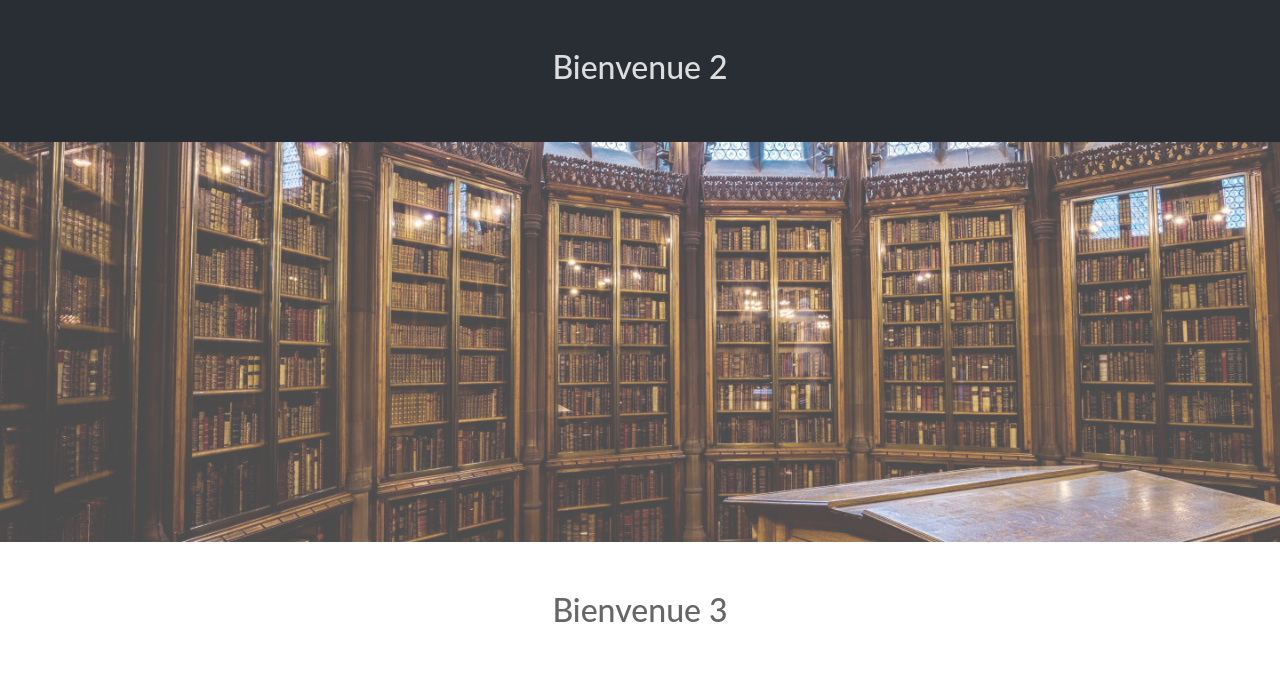
After one commit to Youss06/Library, a PHP site: page /views/indexVue.php in a window 1280 px wide. The commit adds this page. Shown: the part 1344-2030 px from the top of the page. Run offline with PHP 8.4, Linux system fonts and the light colour scheme.

Commit message:
Ad Html parallax

```diff
--- a/assets/css/main.css
+++ b/assets/css/main.css
@@ -1,310 +1,84 @@
-/*! HTML5 Boilerplate v5.3.0 | MIT License | https://html5boilerplate.com/ */
-
-/*
- * What follows is the result of much research on cross-browser styling.
- * Credit left inline and big thanks to Nicolas Gallagher, Jonathan Neal,
- * Kroc Camen, and the H5BP dev community and team.
- */
-
-/* ==========================================================================
-   Base styles: opinionated defaults
-   ========================================================================== */
-
-html {
-    color: #222;
-    font-size: 1em;
-    line-height: 1.4;
-}
-
-/*
- * Remove text-shadow in selection highlight:
- * https://twitter.com/miketaylr/status/12228805301
- *
- * These selection rule sets have to be separate.
- * Customize the background color to match your design.
- */
-
-::-moz-selection {
-    background: #b3d4fc;
-    text-shadow: none;
-}
-
-::selection {
-    background: #b3d4fc;
-    text-shadow: none;
-}
-
-/*
- * A better looking default horizontal rule
- */
-
-hr {
-    display: block;
-    height: 1px;
-    border: 0;
-    border-top: 1px solid #ccc;
-    margin: 1em 0;
-    padding: 0;
-}
-
-/*
- * Remove the gap between audio, canvas, iframes,
- * images, videos and the bottom of their containers:
- * https://github.com/h5bp/html5-boilerplate/issues/440
- */
-
-audio,
-canvas,
-iframe,
-img,
-svg,
-video {
-    vertical-align: middle;
-}
-
-/*
- * Remove default fieldset styles.
- */
-
-fieldset {
-    border: 0;
-    margin: 0;
-    padding: 0;
-}
-
-/*
- * Allow only vertical resizing of textareas.
- */
-
-textarea {
-    resize: vertical;
-}
-
-/* ==========================================================================
-   Browser Upgrade Prompt
-   ========================================================================== */
-
-.browserupgrade {
-    margin: 0.2em 0;
-    background: #ccc;
-    color: #000;
-    padding: 0.2em 0;
-}
-
-/* ==========================================================================
-   Author's custom styles
-   ========================================================================== */
-
-
-
-/* ##################################################################### */
-/* ##########################   SMARTPHONE   ########################### */
-/* ##################################################################### */
-/* Extra small devices (phones, less than 768px) */
-
-
-
-/* ##################################################################### */
-/* ############################   TABLETS   ############################ */
-/* ##################################################################### */
-/* Small devices (tablets, 768px and up) */
-@media (min-width: 768px) {
-
-}
-
-/* ##################################################################### */
-/* ############################   DESKTOPS   ########################### */
-/* ##################################################################### */
-/* Medium devices (desktops, 992px and up) */
-@media (min-width: 992px) {
-
-}
-
-/* ##################################################################### */
-/* ########################   LARGE DESKTOPS   ######################### */
-/* ##################################################################### */
-/* Large devices (large desktops, 1200px and up) */
-@media (min-width: 1200px) {
-
+h1 {
+  text-align: center;
 }
 
 
 
+/*body  {
+    background-image: url("../img/John_Rylands_Library_wallpaper.jpg");
+    background-repeat: no-repeat;
+    background-attachment: fixed;
+    background-size: cover;
+    background-position: center;
+}*/
+
+body, html {
+  height: 100%;
+  margin: 0;
+  font-size: 16px;
+  font-family: "Lato", sans-serif;
+  font-weight: 400;
+  line-height: 1.8em;
+  color: #666;
+}
+
+.img1, .img2, .img3 {
+  position: relative;
+  opacity: 0.70;
+  background-position: center;
+  background-size: cover;
+  background-repeat: no-repeat;
+  background-attachment: fixed;
+}
 
 
-
-
-
-
-
-
-
-/* ==========================================================================
-   Helper classes
-   ========================================================================== */
-
-/*
- * Hide visually and from screen readers
- */
-
-.hidden {
-    display: none !important;
+.img1 {
+  background-image: url("../img/image2.jpeg");
+  min-height: 100%;
 }
 
-/*
- * Hide only visually, but have it available for screen readers:
- * http://snook.ca/archives/html_and_css/hiding-content-for-accessibility
- */
-
-.visuallyhidden {
-    border: 0;
-    clip: rect(0 0 0 0);
-    height: 1px;
-    margin: -1px;
-    overflow: hidden;
-    padding: 0;
-    position: absolute;
-    width: 1px;
+.img2 {
+  background-image: url("../img/image1.jpeg");
+  min-height: 400px;
 }
 
-/*
- * Extends the .visuallyhidden class to allow the element
- * to be focusable when navigated to via the keyboard:
- * https://www.drupal.org/node/897638
- */
-
-.visuallyhidden.focusable:active,
-.visuallyhidden.focusable:focus {
-    clip: auto;
-    height: auto;
-    margin: 0;
-    overflow: visible;
-    position: static;
-    width: auto;
+.img3 {
+  background-image: url("../img/John_Rylands_Library_wallpaper.jpg");
+  min-height: 400px;
 }
 
-/*
- * Hide visually and from screen readers, but maintain layout
- */
-
-.invisible {
-    visibility: hidden;
+.section {
+  text-align: center;
+  padding: 50px 80px;
 }
 
-/*
- * Clearfix: contain floats
- *
- * For modern browsers
- * 1. The space content is one way to avoid an Opera bug when the
- *    `contenteditable` attribute is included anywhere else in the document.
- *    Otherwise it causes space to appear at the top and bottom of elements
- *    that receive the `clearfix` class.
- * 2. The use of `table` rather than `block` is only necessary if using
- *    `:before` to contain the top-margins of child elements.
- */
-
-.clearfix:before,
-.clearfix:after {
-    content: " "; /* 1 */
-    display: table; /* 2 */
+.Firstsection {
+  background-color: #f4f4f4;
+  color: #666;
 }
 
-.clearfix:after {
-    clear: both;
+.Secondsection {
+  background-color: #282e34;
+  color: #ddd;
 }
 
-/* ==========================================================================
-   EXAMPLE Media Queries for Responsive Design.
-   These examples override the primary ('mobile first') styles.
-   Modify as content requires.
-   ========================================================================== */
-
-@media only screen and (min-width: 35em) {
-    /* Style adjustments for viewports that meet the condition */
+.text {
+  position: absolute;
+  top: 50%;
+  width: 100%;
+  text-align: center;
+  color: red;
+  font-size: 27px;
+  letter-spacing: 8px;
+  text-transform: uppercase;
 }
 
-@media print,
-       (-webkit-min-device-pixel-ratio: 1.25),
-       (min-resolution: 1.25dppx),
-       (min-resolution: 120dpi) {
-    /* Style adjustments for high resolution devices */
+.text .border {
+  background-color: #111;
+  color: #fff;
+  padding: 20px;
 }
 
-/* ==========================================================================
-   Print styles.
-   Inlined to avoid the additional HTTP request:
-   http://www.phpied.com/delay-loading-your-print-css/
-   ========================================================================== */
-
-@media print {
-    *,
-    *:before,
-    *:after,
-    *:first-letter,
-    *:first-line {
-        background: transparent !important;
-        color: #000 !important; /* Black prints faster:
-                                   http://www.sanbeiji.com/archives/953 */
-        box-shadow: none !important;
-        text-shadow: none !important;
-    }
-
-    a,
-    a:visited {
-        text-decoration: underline;
-    }
-
-    a[href]:after {
-        content: " (" attr(href) ")";
-    }
-
-    abbr[title]:after {
-        content: " (" attr(title) ")";
-    }
-
-    /*
-     * Don't show links that are fragment identifiers,
-     * or use the `javascript:` pseudo protocol
-     */
-
-    a[href^="#"]:after,
-    a[href^="javascript:"]:after {
-        content: "";
-    }
-
-    pre,
-    blockquote {
-        border: 1px solid #999;
-        page-break-inside: avoid;
-    }
-
-    /*
-     * Printing Tables:
-     * http://css-discuss.incutio.com/wiki/Printing_Tables
-     */
-
-    thead {
-        display: table-header-group;
-    }
-
-    tr,
-    img {
-        page-break-inside: avoid;
-    }
-
-    img {
-        max-width: 100% !important;
-    }
-
-    p,
-    h2,
-    h3 {
-        orphans: 3;
-        widows: 3;
-    }
-
-    h2,
-    h3 {
-        page-break-after: avoid;
-    }
+.text .border.trans{
+  background-color:transparent;
 }
--- /dev/null
+++ b/views/indexVue.php
@@ -0,0 +1,43 @@
+<?php
+include("template/header.php");
+
+?>
+
+<div class="img1">
+   <div class="text">
+       <span class="border">
+     Library
+       </span>
+   </div>
+</div>
+
+<section class="section Firstsection">
+  <h2>Bienvenue</h2>
+  <!-- <p>Lorem ipsum dolor sit amet, consectetur adipisicing elit, sed do eiusmod tempor incididunt ut labore et dolore magna aliqua.</p> -->
+</section>
+
+<div class="img2">
+   <div class="text">
+       <span class="border trans">
+
+       </span>
+   </div>
+</div>
+
+<section class="section Secondsection">
+  <h2>Bienvenue 2</h2>
+  <!-- <p>Lorem ipsum dolor sit amet, consectetur adipisicing elit, sed do eiusmod tempor incididunt ut labore et dolore magna aliqua.</p> -->
+</section>
+
+<div class="img3">
+   <div class="text">
+       <span class="border trans">
+
+       </span>
+   </div>
+</div>
+
+<section class="section Thirdsection">
+  <h2>Bienvenue 3</h2>
+  <!-- <p>Lorem ipsum dolor sit amet, consectetur adipisicing elit, sed do eiusmod tempor incididunt ut labore et dolore magna aliqua.</p> -->
+</section>
--- a/views/template/header.php
+++ b/views/template/header.php
@@ -2,13 +2,11 @@
 <html>
   <head>
     <meta charset="utf-8">
-    <title>Mon compte</title>
+    <title>Library</title>
     <link rel="stylesheet" href="https://maxcdn.bootstrapcdn.com/bootstrap/4.0.0-alpha.6/css/bootstrap.min.css" integrity="sha384-rwoIResjU2yc3z8GV/NPeZWAv56rSmLldC3R/AZzGRnGxQQKnKkoFVhFQhNUwEyJ" crossorigin="anonymous">
     <link rel="stylesheet" href="../assets/css/main.css">
   </head>
   <body>
-    <header class="jumbotron jumbotron-fluid mb-5 mainColor colorWhite">
-      <div class="container">
-        <h1 class="display-3">Bank Account</h1>
-      </div>
+    <header>
+
     </header>
```
Also changed, not shown: controllers/index.php (+1 -56 lines), assets/img/John_Rylands_Library_wallpaper.jpg (added), 2 other files.
